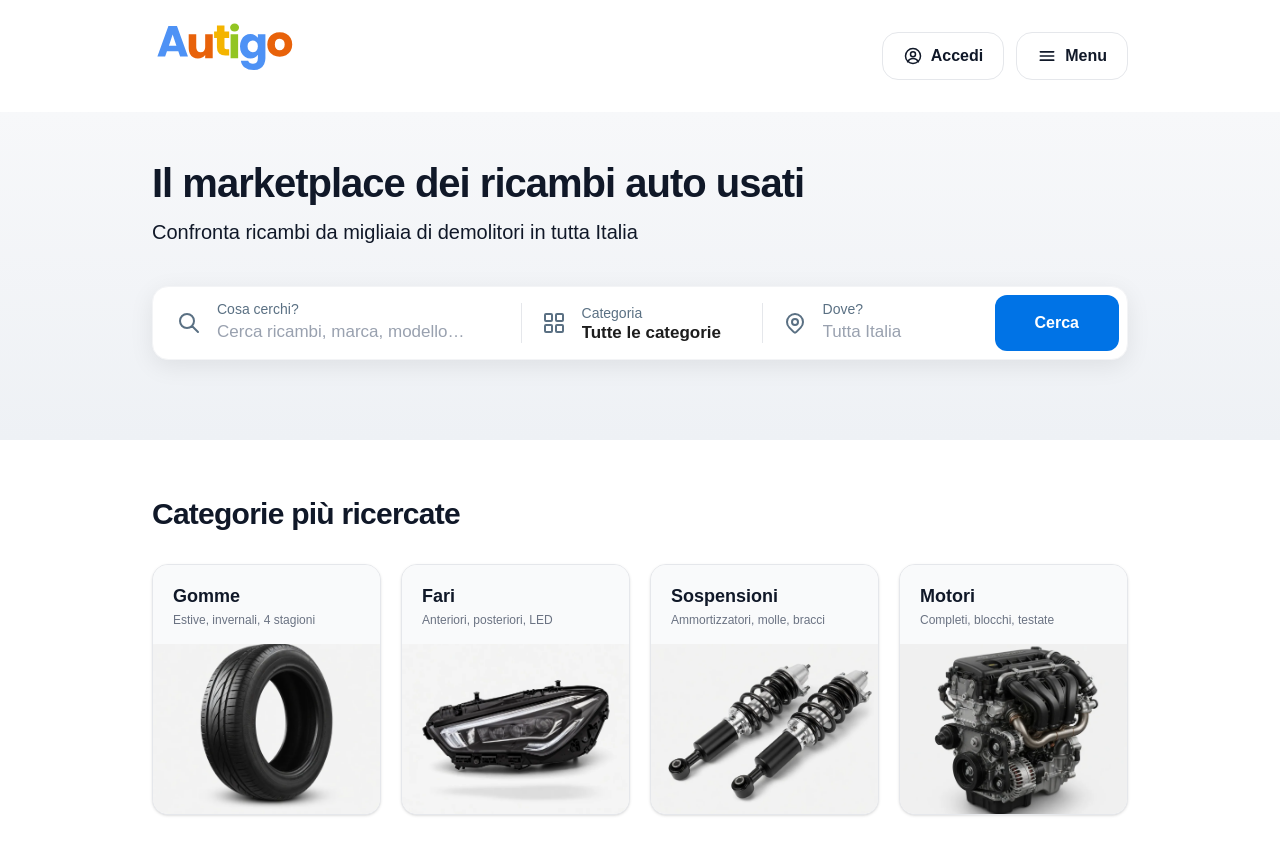
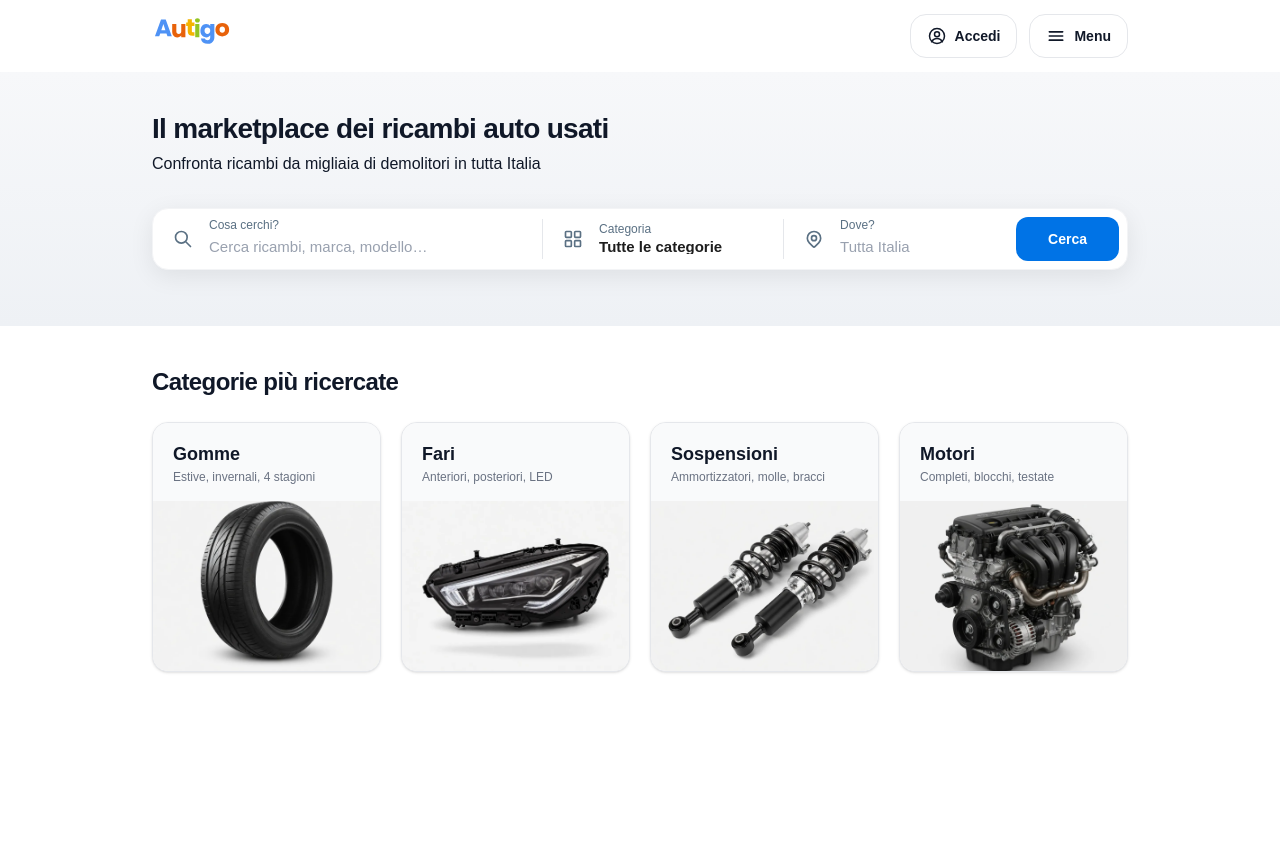
Before and after one commit to autodemo24/autodemo24, a Next.js app: page /home2 in a window 1280 px wide. Shown: the top 854 px of the page. After the commit the page ends 800 px from the top, so only its background shows below. Built offline with nearby package versions, Linux system fonts and the light colour scheme.

Commit message:
home2: compattato stile Trivago — header 72px, logo h-11, bottoni h-11, headline 28px, subtitle 16px, search bar 60px con icone 20px, pad ridotti
Co-Authored-By: Claude Opus 4.7 (1M context) <noreply@anthropic.com>

```diff
--- a/app/home2/Home2SearchBar.tsx
+++ b/app/home2/Home2SearchBar.tsx
@@ -124,12 +124,12 @@ export default function Home2SearchBar() {
       <div className="flex items-stretch bg-white rounded-2xl shadow-[0_6px_24px_rgba(0,0,0,0.08)] border border-gray-100">
         {/* Cosa cerchi */}
         <div ref={qRef} className="relative flex-1 min-w-0">
-          <div className="flex items-center gap-4 pl-6 pr-4 py-3 h-[72px]">
-            <svg className="w-6 h-6 text-[#5A7083] shrink-0" fill="none" viewBox="0 0 24 24" stroke="currentColor" strokeWidth={2}>
+          <div className="flex items-center gap-4 pl-5 pr-3 py-2 h-[60px]">
+            <svg className="w-5 h-5 text-[#5A7083] shrink-0" fill="none" viewBox="0 0 24 24" stroke="currentColor" strokeWidth={2}>
               <path strokeLinecap="round" strokeLinejoin="round" d="M21 21l-6-6m2-5a7 7 0 11-14 0 7 7 0 0114 0z" />
             </svg>
             <div className="flex-1 min-w-0">
-              <label className="block text-sm text-[#5A7083] leading-none mb-1">Cosa cerchi?</label>
+              <label className="block text-xs text-[#5A7083] leading-none mb-1">Cosa cerchi?</label>
               <input
                 type="text"
                 value={q}
@@ -137,7 +137,7 @@ export default function Home2SearchBar() {
                 onFocus={() => { if (suggestions.length > 0) setSugOpen(true); }}
                 onKeyDown={onSearchKey}
                 placeholder="Cerca ricambi, marca, modello…"
-                className="w-full text-[17px] font-bold text-[#1D1D1D] placeholder:text-gray-400 placeholder:font-normal bg-transparent outline-none leading-none"
+                className="w-full text-[15px] font-bold text-[#1D1D1D] placeholder:text-gray-400 placeholder:font-normal bg-transparent outline-none leading-none"
                 autoComplete="off"
                 role="combobox"
                 aria-expanded={sugOpen && suggestions.length > 0}
@@ -195,17 +195,17 @@ export default function Home2SearchBar() {
           <button
             type="button"
             onClick={() => setCatOpen((v) => !v)}
-            className="w-full h-[72px] pl-5 pr-4 flex items-center gap-4 text-left"
+            className="w-full h-[60px] pl-5 pr-4 flex items-center gap-4 text-left"
           >
-            <svg className="w-6 h-6 text-[#5A7083] shrink-0" fill="none" viewBox="0 0 24 24" stroke="currentColor" strokeWidth={2}>
+            <svg className="w-5 h-5 text-[#5A7083] shrink-0" fill="none" viewBox="0 0 24 24" stroke="currentColor" strokeWidth={2}>
               <rect x="3" y="3" width="7" height="7" rx="1" />
               <rect x="14" y="3" width="7" height="7" rx="1" />
               <rect x="3" y="14" width="7" height="7" rx="1" />
               <rect x="14" y="14" width="7" height="7" rx="1" />
             </svg>
             <div className="flex-1 min-w-0">
-              <span className="block text-sm text-[#5A7083] leading-none mb-1">Categoria</span>
-              <span className="block text-[17px] font-bold text-[#1D1D1D] leading-none truncate">{categoria}</span>
+              <span className="block text-xs text-[#5A7083] leading-none mb-1">Categoria</span>
+              <span className="block text-[15px] font-bold text-[#1D1D1D] leading-none truncate">{categoria}</span>
             </div>
           </button>
 
@@ -241,20 +241,20 @@ export default function Home2SearchBar() {
 
         {/* Dove */}
         <div className="w-56 shrink-0">
-          <div className="h-[72px] pl-5 pr-4 flex items-center gap-4">
-            <svg className="w-6 h-6 text-[#5A7083] shrink-0" fill="none" viewBox="0 0 24 24" stroke="currentColor" strokeWidth={2}>
+          <div className="h-[60px] pl-5 pr-4 flex items-center gap-4">
+            <svg className="w-5 h-5 text-[#5A7083] shrink-0" fill="none" viewBox="0 0 24 24" stroke="currentColor" strokeWidth={2}>
               <path strokeLinecap="round" strokeLinejoin="round" d="M17.657 16.657L13.414 20.9a2 2 0 01-2.827 0l-4.244-4.243a8 8 0 1111.314 0z" />
               <path strokeLinecap="round" strokeLinejoin="round" d="M15 11a3 3 0 11-6 0 3 3 0 016 0z" />
             </svg>
             <div className="flex-1 min-w-0">
-              <label className="block text-sm text-[#5A7083] leading-none mb-1">Dove?</label>
+              <label className="block text-xs text-[#5A7083] leading-none mb-1">Dove?</label>
               <input
                 type="text"
                 value={dove}
                 onChange={(e) => setDove(e.target.value)}
                 onKeyDown={onLocationKey}
                 placeholder={ALL_LOCATIONS}
-                className="w-full text-[17px] font-bold text-[#1D1D1D] placeholder:text-gray-400 placeholder:font-normal bg-transparent outline-none leading-none"
+                className="w-full text-[15px] font-bold text-[#1D1D1D] placeholder:text-gray-400 placeholder:font-normal bg-transparent outline-none leading-none"
                 autoComplete="off"
               />
             </div>
@@ -265,7 +265,7 @@ export default function Home2SearchBar() {
         <div className="p-2">
           <button
             type="submit"
-            className="h-full px-10 rounded-xl bg-[#0073E6] hover:bg-[#005bb8] text-white text-base font-bold transition-colors"
+            className="h-full px-8 rounded-xl bg-[#0073E6] hover:bg-[#005bb8] text-white text-sm font-bold transition-colors"
           >
             Cerca
           </button>
--- a/app/home2/page.tsx
+++ b/app/home2/page.tsx
@@ -33,9 +33,9 @@ export default function Home2() {
     <div className="min-h-screen flex flex-col bg-white">
       {/* Header */}
       <header className="w-full bg-white">
-        <div className="max-w-5xl mx-auto px-6 h-28 flex items-center justify-between">
+        <div className="max-w-5xl mx-auto px-6 h-[72px] flex items-center justify-between">
           <a href="/home2" aria-label="Autigo" className="flex items-center">
-            <svg viewBox="0 0 326 170" xmlns="http://www.w3.org/2000/svg" className="h-20" aria-label="Autigo">
+            <svg viewBox="0 0 326 170" xmlns="http://www.w3.org/2000/svg" className="h-11" aria-label="Autigo">
               <path fill="#4E92F5" transform="translate(10.00,86)" d="M 45.906 -11.000 L 21.797 -11.000 L 17.938 0.000 L 1.469 0.000 L 24.844 -64.500 L 43.062 -64.500 L 66.422 0.000 L 49.766 0.000 Z M 41.859 -23.000 L 33.859 -46.906 L 25.938 -23.000 Z"/>
               <path fill="#E8620A" transform="translate(73.00,90)" d="M 56.016 -51.000 L 56.016 0.000 L 40.000 0.000 L 40.000 -7.266 Q 37.641 -3.750 33.594 -1.625 Q 29.547 0.500 24.625 0.500 Q 18.828 0.500 14.367 -2.102 Q 9.906 -4.703 7.453 -9.633 Q 5.000 -14.562 5.000 -21.234 L 5.000 -51.000 L 21.016 -51.000 L 21.016 -23.719 Q 21.016 -18.688 23.578 -15.891 Q 26.141 -13.094 30.469 -13.094 Q 34.875 -13.094 37.438 -15.891 Q 40.000 -18.688 40.000 -23.719 L 40.000 -51.000 Z"/>
               <path fill="#F4B400" transform="translate(130.00,84)" d="M 34.000 -13.594 L 34.000 0.000 L 26.031 0.000 Q 17.516 0.000 12.758 -4.094 Q 8.000 -8.188 8.000 -17.453 L 8.000 -37.406 L 2.000 -37.406 L 2.000 -51.000 L 8.000 -51.000 L 8.000 -64.000 L 24.016 -64.000 L 24.016 -51.000 L 34.000 -51.000 L 34.000 -37.406 L 24.016 -37.406 L 24.016 -17.734 Q 24.016 -15.531 25.070 -14.562 Q 26.125 -13.594 28.609 -13.594 Z"/>
@@ -48,7 +48,7 @@ export default function Home2() {
           <div className="flex items-center gap-3">
             <a
               href="/login"
-              className="flex items-center gap-2 px-5 h-12 rounded-2xl border border-gray-200 bg-white text-base font-bold text-gray-900 hover:bg-gray-50 transition-colors"
+              className="flex items-center gap-2 px-4 h-11 rounded-2xl border border-gray-200 bg-white text-sm font-bold text-gray-900 hover:bg-gray-50 transition-colors"
             >
               <svg className="w-5 h-5" fill="none" viewBox="0 0 24 24" stroke="currentColor" strokeWidth={1.8}>
                 <circle cx="12" cy="12" r="9" />
@@ -59,7 +59,7 @@ export default function Home2() {
             </a>
             <button
               type="button"
-              className="flex items-center gap-2 px-5 h-12 rounded-2xl border border-gray-200 bg-white text-base font-bold text-gray-900 hover:bg-gray-50 transition-colors"
+              className="flex items-center gap-2 px-4 h-11 rounded-2xl border border-gray-200 bg-white text-sm font-bold text-gray-900 hover:bg-gray-50 transition-colors"
             >
               <svg className="w-5 h-5" fill="none" viewBox="0 0 24 24" stroke="currentColor" strokeWidth={2}>
                 <path strokeLinecap="round" strokeLinejoin="round" d="M4 7h16M4 12h16M4 17h16" />
@@ -73,15 +73,15 @@ export default function Home2() {
       <main className="flex-1 w-full">
         {/* Hero con gradient soft */}
         <section className="w-full bg-gradient-to-b from-[#f7f8fa] to-[#eef1f5]">
-          <div className="max-w-5xl mx-auto px-6 pt-12 pb-20">
-            <h1 className="text-[32px] sm:text-[40px] leading-[1.15] font-bold tracking-tight text-gray-900">
+          <div className="max-w-5xl mx-auto px-6 pt-10 pb-14">
+            <h1 className="text-2xl sm:text-[28px] leading-[1.2] font-bold tracking-tight text-gray-900">
               Il marketplace dei ricambi auto usati
             </h1>
-            <p className="mt-3 text-lg sm:text-xl text-gray-900">
+            <p className="mt-1.5 text-base text-gray-900">
               Confronta ricambi da migliaia di demolitori in tutta Italia
             </p>
 
-            <div className="mt-10">
+            <div className="mt-8">
               <Home2SearchBar />
             </div>
           </div>
@@ -89,12 +89,12 @@ export default function Home2() {
 
         {/* Categorie più ricercate */}
         <section className="w-full bg-white">
-          <div className="max-w-5xl mx-auto px-6 pt-14 pb-20">
-            <h2 className="text-2xl sm:text-3xl font-bold tracking-tight text-gray-900">
+          <div className="max-w-5xl mx-auto px-6 pt-10 pb-16">
+            <h2 className="text-xl sm:text-2xl font-bold tracking-tight text-gray-900">
               Categorie più ricercate
             </h2>
 
-            <div className="mt-8 grid grid-cols-1 sm:grid-cols-2 lg:grid-cols-4 gap-5">
+            <div className="mt-6 grid grid-cols-1 sm:grid-cols-2 lg:grid-cols-4 gap-5">
               {categorie.map((c) => (
                 <a
                   key={c.label}
```
